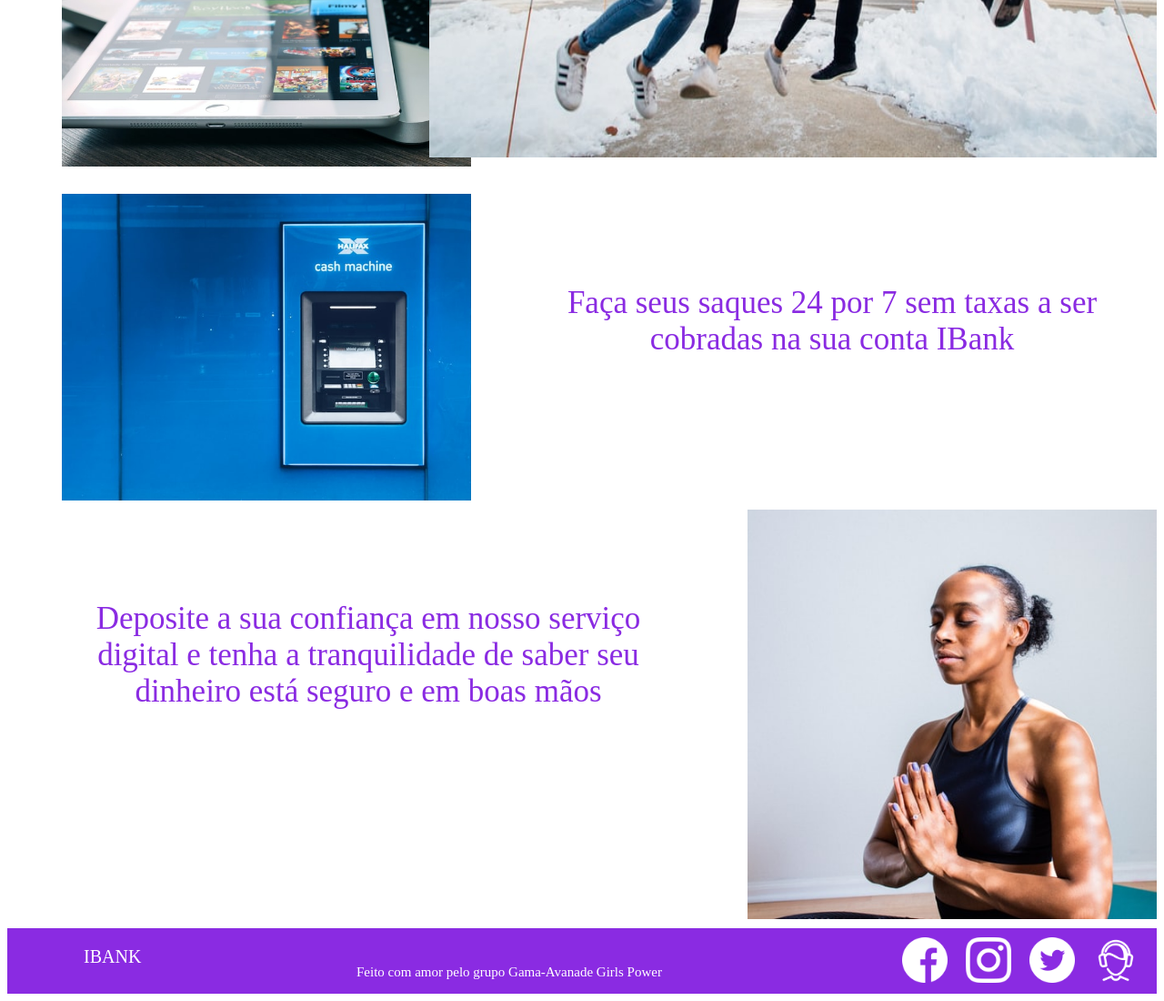
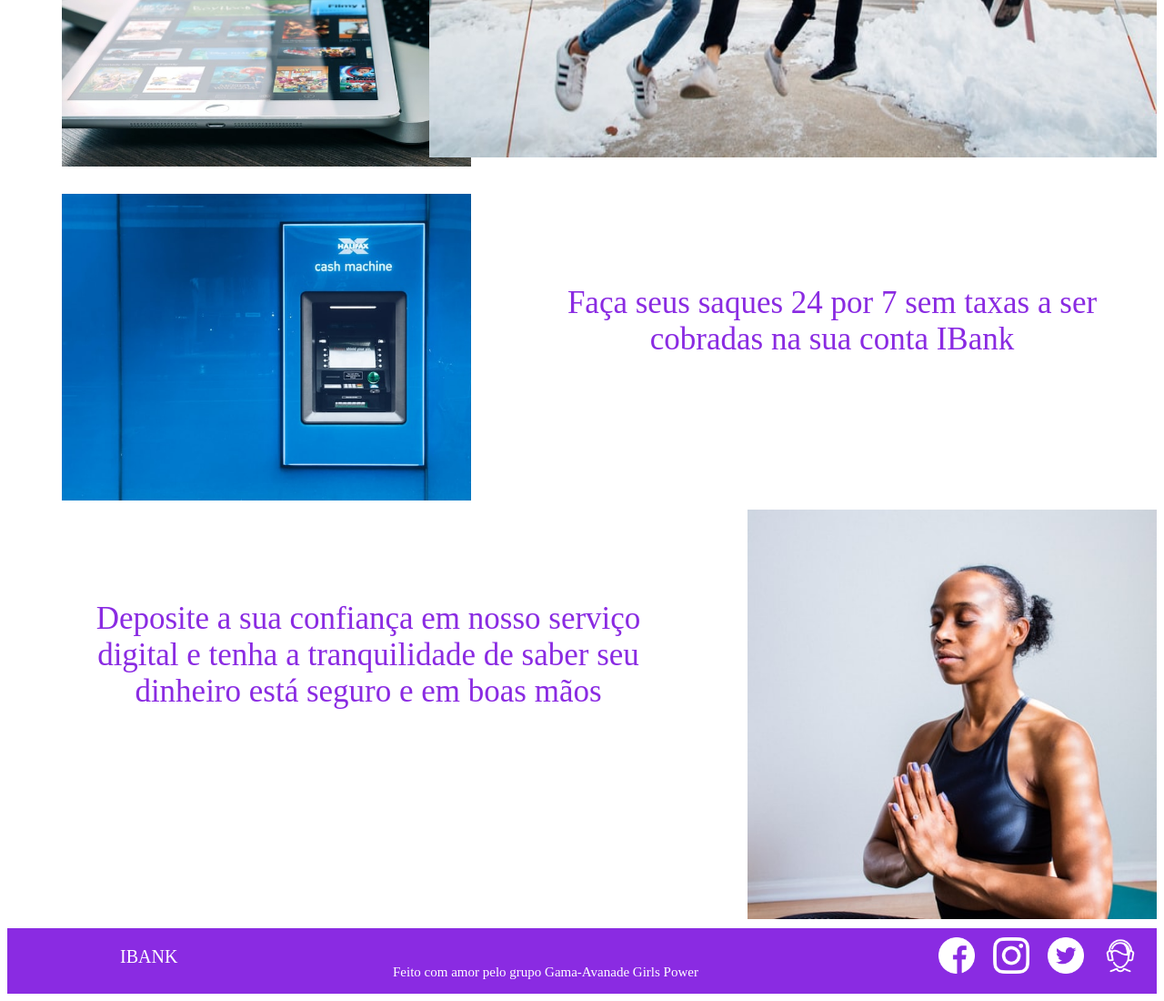
Before and after one commit to simone-art/projeto-ibank, an Angular app: page /login in a window 1280 px wide. Shown: the part 1569-2669 px from the top of the page at 91% size. Built offline with nearby package versions, Linux system fonts and the light colour scheme.

Commit message:
Feitas alterações no footer no css tamanho icones rrss

```diff
--- a/src/app/cabecalho/cabecalho.component.html
+++ b/src/app/cabecalho/cabecalho.component.html
@@ -1,7 +1,7 @@
 <section>
     <div class="cabecalho">
         <nav class="nav-ibank">
-            <a routerLink="" class="nome-ibank">IBANK</a>
+            <a routerLink="home" class="nome-ibank">IBANK</a>
             <a routerLink="home" class="home">Home</a>
             <a routerLink="login" class="login">Login</a>
         </nav>
--- a/src/app/footer-ibank/footer-ibank.component.css
+++ b/src/app/footer-ibank/footer-ibank.component.css
@@ -29,8 +29,8 @@ body {
 
 
 .facebook-ibank, .instagram-ibank, .twitter-ibank,.soporte-ibank{
-    width: 50px;
-    height: 50px;
+    width: 40px;
+    height: 40px;
     margin-top: 10px;
     margin-right: 20px;
     margin-bottom: 10px;
--- a/src/app/login/login.component.ts
+++ b/src/app/login/login.component.ts
@@ -17,6 +17,7 @@ export class LoginComponent implements OnInit {
   }
   enviarDados(){
     console.log ('Babú perdeu o Big Brother');
+
   }
 
   digitouNome($event){
```
